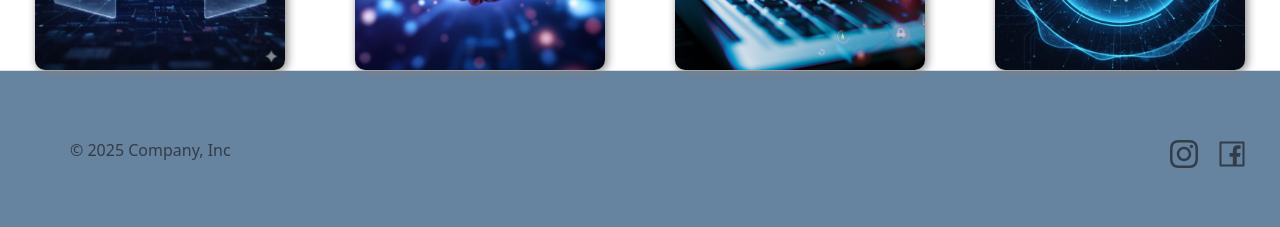
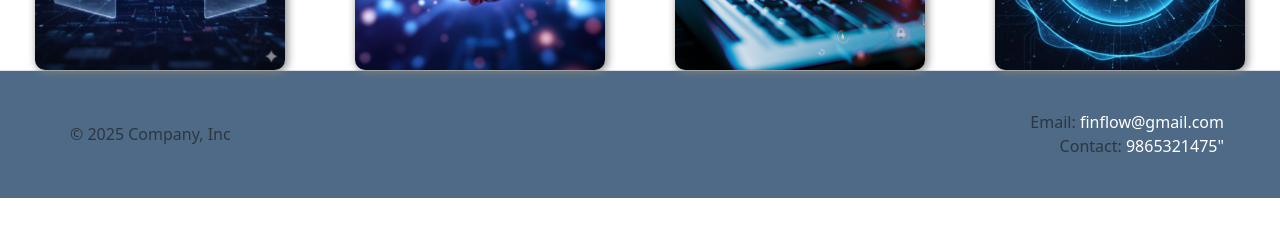
Before and after one commit to YashanshuKH/Fin-Flow, a React (Vite) app: page / in a window 1280 px wide. Shown: the part 1114-1341 px from the top of the page. After the commit the page ends 1312 px from the top, so only its background shows below. Built offline with nearby package versions, Linux system fonts and the light colour scheme.

Commit message:
anything

```diff
--- a/src/components/Footer/Footer.jsx
+++ b/src/components/Footer/Footer.jsx
@@ -17,18 +17,19 @@ const Footer = () => {
     <span className="text-body-secondary">© 2025 Company, Inc</span>
   </div>
 
-  <ul className="nav justify-content-end list-unstyled d-flex">
-    <li className="ms-3">
-      <Link className={`text-body-secondary ${styles.icon}`} to="#" aria-label="Instagram">
-        <FaInstagram />
-      </Link>
-    </li>
-    <li className="ms-3">
-      <Link className={`text-body-secondary ${styles.icon}`} to="#" aria-label="Facebook">
-        <AiOutlineFacebook />
-      </Link>
-    </li>
-  </ul>
+     <div className="d-flex align-items-center">
+    <div className="me-4 text-end">
+          <p className="mb-0 text-body-secondary">
+            Email: <a className={styles.link} href="mailto:finflow@gmail.com">finflow@gmail.com</a>
+          </p>
+          <p className="mb-0 text-body-secondary">
+            Contact: <a className={styles.link} href="tel:9865321475"> 9865321475"</a>
+          </p>
+        </div>
+
+      </div>
+
+
 </footer>
 
   );
--- a/src/components/Footer/Footer.module.css
+++ b/src/components/Footer/Footer.module.css
@@ -1,14 +1,17 @@
 footer {
-  background: #6683a0; /* light gray background */
+  background: #4e6a86; /* footer background */
   padding: 1rem 2rem;
   width: 100%;
-  color: rgb(56, 55, 55);
-  height: 20vh;
+  color: rgb(0, 0, 0);
+  height: 16vh;
+}
+.link {
+  color: #ffffff; /* white text to stand out on background */
+  text-decoration: none;
+  font-weight: 500;
 }
 
-footer .nav Link:hover {
-  color: #007bff; /* Bootstrap blue on hover */
+.link:hover {
+  text-decoration: underline;
+  color: #007bff; /* Bootstrap blue hover */
 }
-.icon{
-  font-size: 2rem;
-}
--- a/src/components/Navbar/Navbar.jsx
+++ b/src/components/Navbar/Navbar.jsx
@@ -1,4 +1,3 @@
-import React from "react";
 import styles from "./Navbar.module.css"; // custom CSS Module
 import { Link } from "react-router-dom";
 
@@ -6,12 +5,10 @@ const Navbar = () => {
   return (
     <nav className={`navbar navbar-expand-lg navbar-dark ${styles.navbar}`}>
       <div className="container-fluid">
-        {/* Brand */}
         <Link className="navbar-brand fw-bold text-white" to="/">
           Fin Flow
         </Link>
 
-        {/* Toggle button for mobile */}
         <button
           className="navbar-toggler"
           type="button"
@@ -24,32 +21,28 @@ const Navbar = () => {
           <span className="navbar-toggler-icon"></span>
         </button>
 
-        {/* Navbar Links */}
         <div className="collapse navbar-collapse" id="navbarSupportedContent">
-          {/* Left side */}
-          <ul className="navbar-nav me-auto mb-2 mb-lg-0">
+           <ul className="navbar-nav me-auto mb-2 mb-lg-0">
             <li className="nav-item">
               <Link className="nav-link active" to="/">
                 Home
               </Link>
             </li>
             <li className="nav-item">
-              <Link className="nav-link" to="/contact">
+              <a className="nav-link" href="#contact">
                 Contact
-              </Link>
+              </a>
             </li>
             <li className="nav-item">
-              <Link className="nav-link" to="/aboutus">
+              <a className="nav-link" href="#about-us">
                 About Us
-              </Link>
+              </a>
             </li>
           </ul>
 
-          {/* Right side */}
-          <ul className="navbar-nav ms-auto mb-2 mb-lg-0">
+           <ul className="navbar-nav ms-auto mb-2 mb-lg-0">
             <li className="nav-item">
-              {/* Use /help route if you have one, else make it <a href="#"> */}
-              <Link className="nav-link" to="/help">
+               <Link className="nav-link" to="/help">
                 Help
               </Link>
             </li>
```
Also changed, not shown: src/components/Navbar/Navbar.module.css (line endings or trailing spaces).
